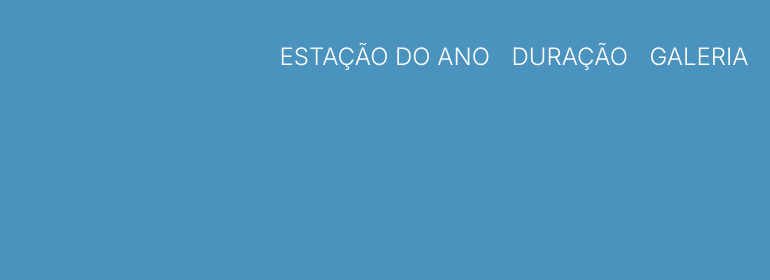
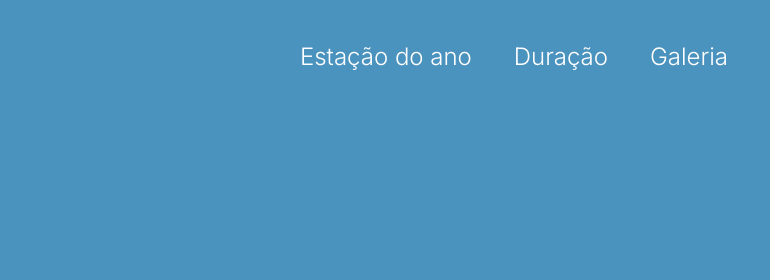
Before and after one commit to MaykBaldon/desafio_inverno, a plain HTML site: page index.html in a window 1280 px wide. Shown: the top 280 px of the page, 510-1280 px from the left. Drawn offline with Linux system fonts and the light colour scheme.

Commit message:
atualizei o menu de navegação

```diff
--- a/index.html
+++ b/index.html
@@ -20,9 +20,9 @@
       </figure>
       <nav>
         <ul>
-          <li>ESTAÇÃO DO ANO</li>
-          <li>DURAÇÃO</li>
-          <li>GALERIA</li>
+          <li>Estação do ano</li>
+          <li>Duração</li>
+          <li>Galeria</li>
         </ul>
       </nav>
     </header>
```
